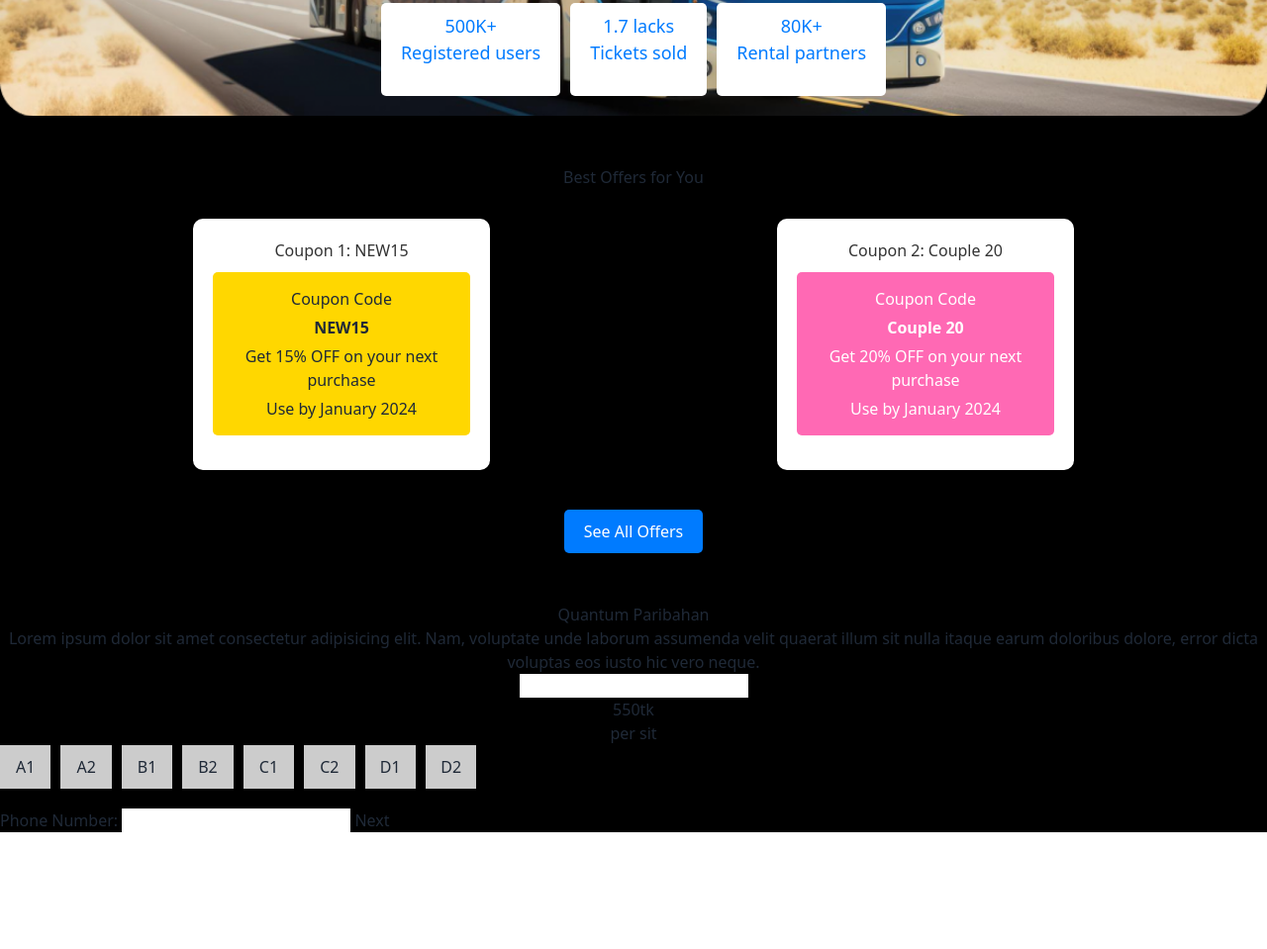
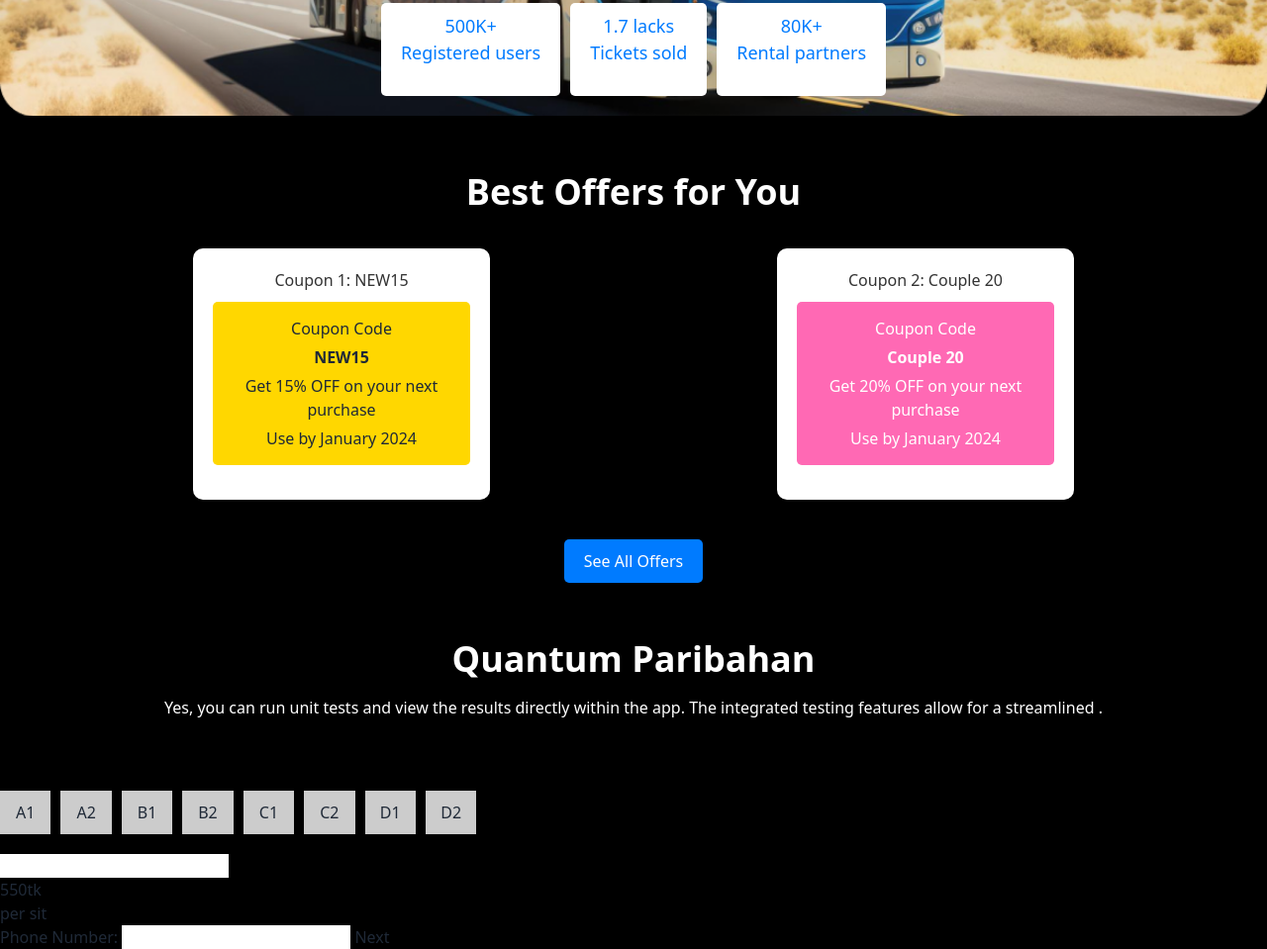
Before and after one commit to ES6Pro/A5-Quantum-Paribahan, a plain HTML site: page index.html in a window 1280 px wide. Shown: the part 551-1510 px from the top of the page at 99% size. Before the commit the page ends 1392 px from the top, so only its background shows below. Drawn offline with nearby package versions, Linux system fonts and the light colour scheme.

Commit message:
3rd commit

```diff
--- a/index.html
+++ b/index.html
@@ -80,7 +80,10 @@
         Journey.
       </p>
       <button id="bannerButton">Buy Tickets</button>
+
+
       <!-- Additional buttons container -->
+
       <div class="additional-buttons-container">
         <button class="additional-button">
           500K+
@@ -96,10 +99,14 @@
         </button>
       </div>
     </section>
+
+
     <!--offer section-->
     <section>
       <section class="offers-section">
+
         <h1>Best Offers for You</h1>
+
         <div class="offer-container">
           <div class="offer">
             <h2>Coupon 1: NEW15</h2>
@@ -155,27 +162,27 @@
     <!--Quantum paribahan section-->
     <section>
       <div class="quantum">
+
         <div class="quantum-1">
           <h1>Quantum Paribahan</h1>
           <p>
-            Lorem ipsum dolor sit amet consectetur adipisicing elit. Nam,
-            voluptate unde laborum assumenda velit quaerat illum sit nulla
-            itaque earum doloribus dolore, error dicta voluptas eos iusto hic
-            vero neque.
+            Yes, you can run unit tests and view the results directly within the app. The integrated testing features allow for a streamlined .
           </p>
-          <input type="text" />
+
         </div>
 
-        <div class="quantum-2">
-          <h1>550tk</h1>
-          <p>per sit</p>
-        </div>
+        <br><br><br>
       </div>
+
+
     </section>
 
     <section>
       <section>
         <div>
+
+
+
           <div class="seat-grid">
             <div class="seat" id="A1" onclick="toggleSeat('A1')">A1</div>
             <div class="seat" id="A2" onclick="toggleSeat('A2')">A2</div>
@@ -187,6 +194,14 @@
             <div class="seat" id="D2" onclick="toggleSeat('D2')">D2</div>
             <!-- Add more seats as needed -->
           </div>
+
+
+          <div class="quantum-2">
+            <input type="text" />
+            <h1>550tk</h1>
+            <p>per sit</p>
+          </div>
+
           <form id="booking-form">
             <label for="phone">Phone Number:</label>
             <input
--- a/style.css
+++ b/style.css
@@ -2,10 +2,6 @@ body {
   background-color: black;
 }
 
-/*navbar section*/
-.navbar bg-base-100 {
-  background-color: white;
-}
 
 /* CSS for the banner section */
 
@@ -25,6 +21,7 @@ body {
 .banner h1 {
   font-size: 36px;
   margin-bottom: 10px;
+  font-weight: bold
 }
 
 .banner p {
@@ -90,6 +87,14 @@ body {
   background-color: black;
   text-align: center;
 }
+
+.offers-section h1{  font-size: 36px;
+  margin-bottom: 10px;
+  color: white;
+  font-weight: bold;
+
+}
+
 
 .offer-container {
   display: flex;
@@ -163,6 +168,7 @@ body {
   grid-template-columns: repeat(auto-fill, minmax(50px, 1fr));
   grid-gap: 10px;
   margin-bottom: 20px;
+  r
 }
 
 .seat {
@@ -176,3 +182,11 @@ body {
   background-color: #007bff;
   color: white;
 }
+
+.quantum h1{ font-size: 36px;
+  margin-bottom: 10px;
+  color: white;
+  font-weight: bold;
+}
+
+.quantum p{color:white;}
```
